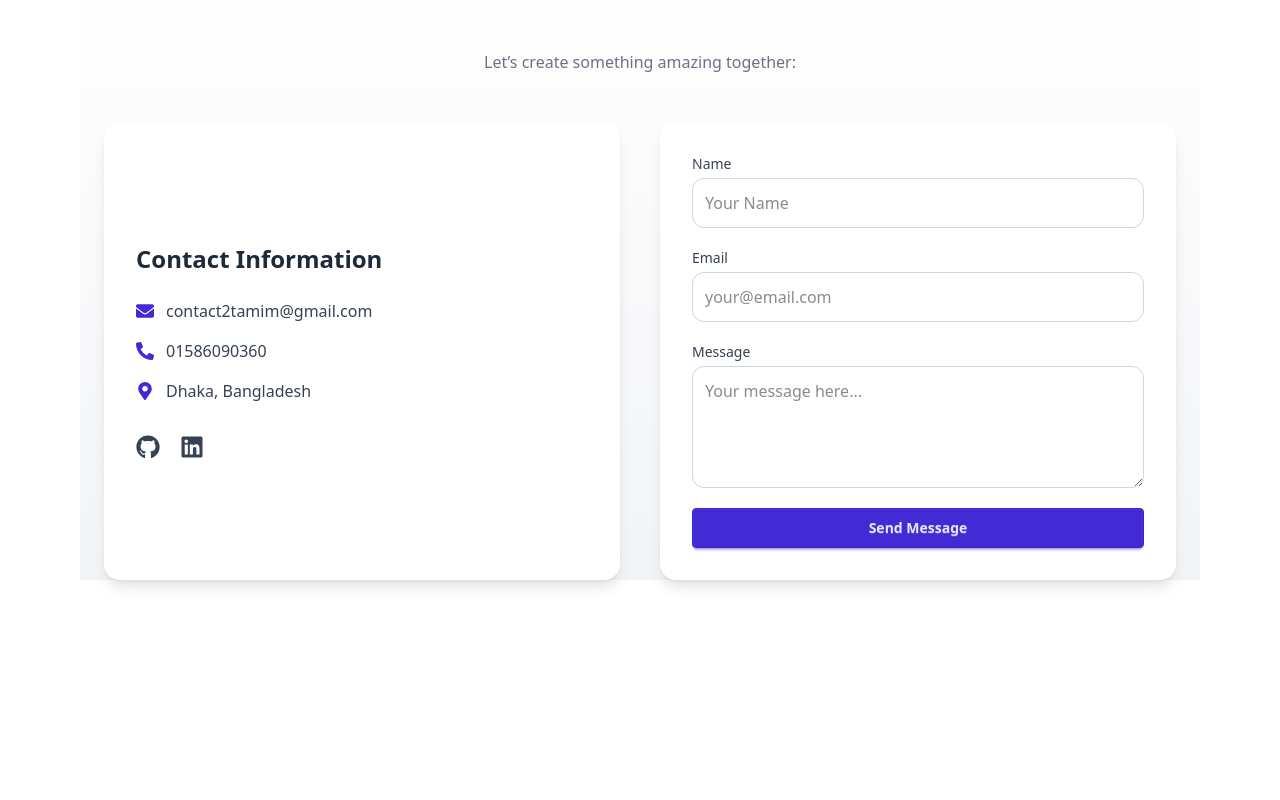
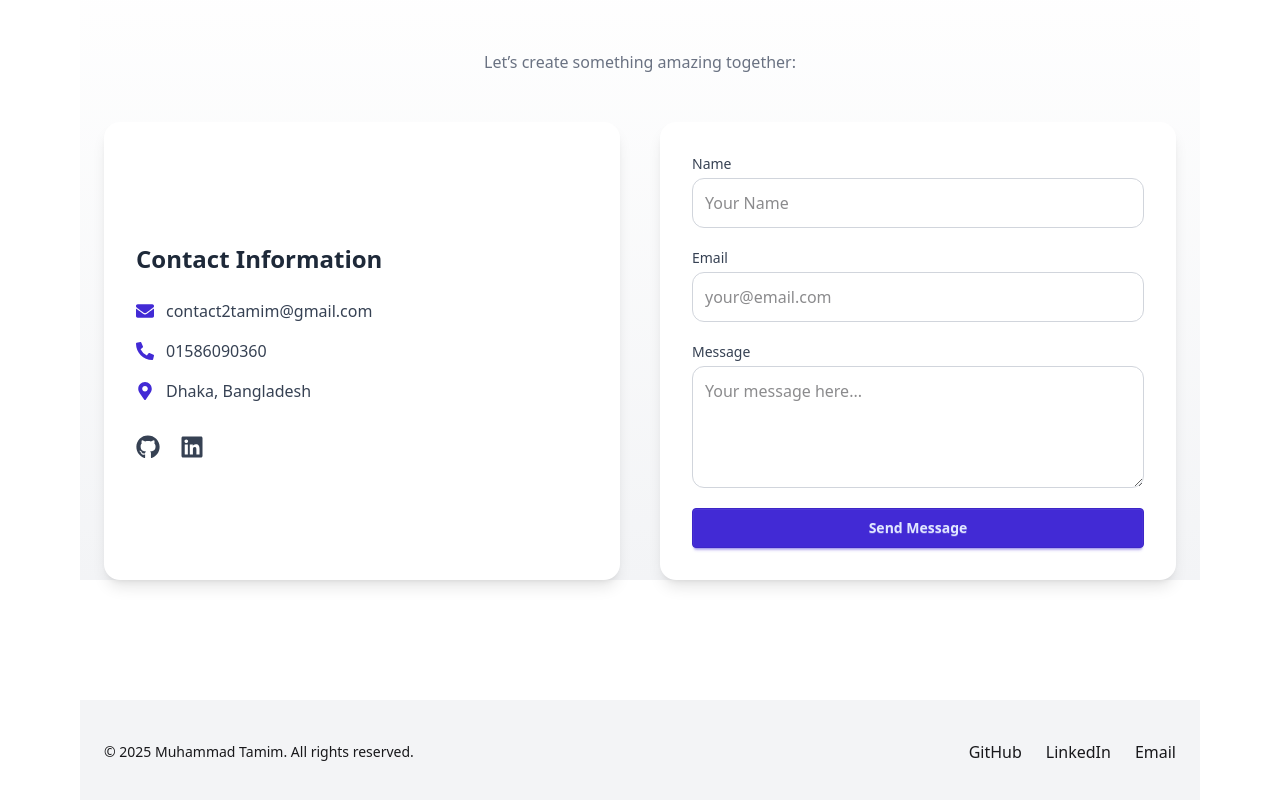
Before and after one commit to muhammad-tamim/protfolio, a React (Vite) app: page / in a window 1280 px wide. Shown: the part 4250-5050 px from the top of the page. Before the commit the page ends 4950 px from the top, so only its background shows below. Built offline with nearby package versions, Linux system fonts and the light colour scheme.

Commit message:
feat: add footer

```diff
--- a/src/components/Home/Footer.jsx
+++ b/src/components/Home/Footer.jsx
@@ -1,10 +1,44 @@
-import React from 'react';
+import React from "react";
 
 const Footer = () => {
+    const currentYear = new Date().getFullYear();
+
     return (
-        <div>
+        <footer className="bg-gray-100  py-10">
+            <div className="max-w-6xl mx-auto px-6 flex flex-col md:flex-row justify-between items-center">
+                <p className="text-sm">
+                    &copy; {currentYear} Muhammad Tamim. All rights reserved.
+                </p>
 
-        </div>
+                <div className="flex space-x-6 mt-4 md:mt-0">
+                    <a
+                        href="https://github.com/muhammad-tamim"
+                        target="_blank"
+                        rel="noopener noreferrer"
+                        className="hover:text-primary transition"
+                        aria-label="GitHub"
+                    >
+                        GitHub
+                    </a>
+                    <a
+                        href="https://linkedin.com/in/muhammad-tamim"
+                        target="_blank"
+                        rel="noopener noreferrer"
+                        className="hover:text-primary transition"
+                        aria-label="LinkedIn"
+                    >
+                        LinkedIn
+                    </a>
+                    <a
+                        href="mailto:your.email@example.com"
+                        className="hover:text-primary transition"
+                        aria-label="Email"
+                    >
+                        Email
+                    </a>
+                </div>
+            </div>
+        </footer>
     );
 };
 
```
